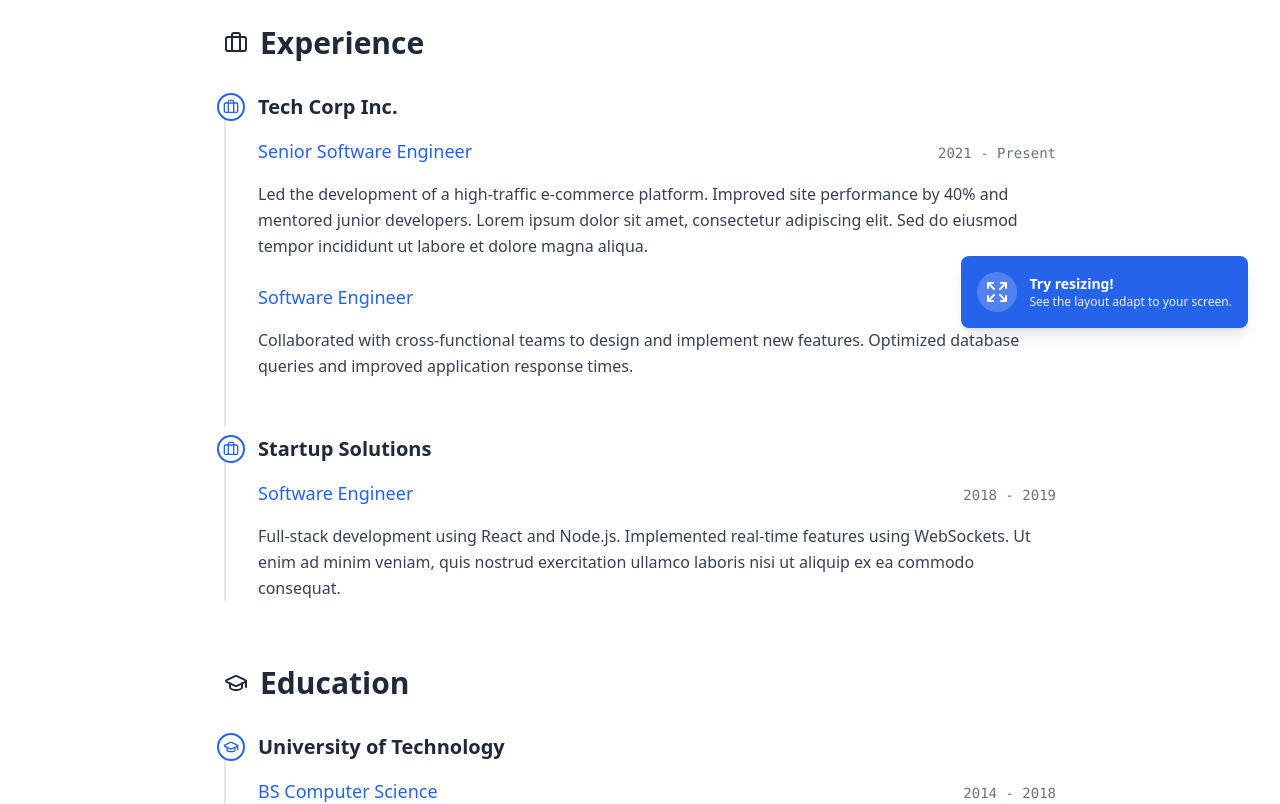
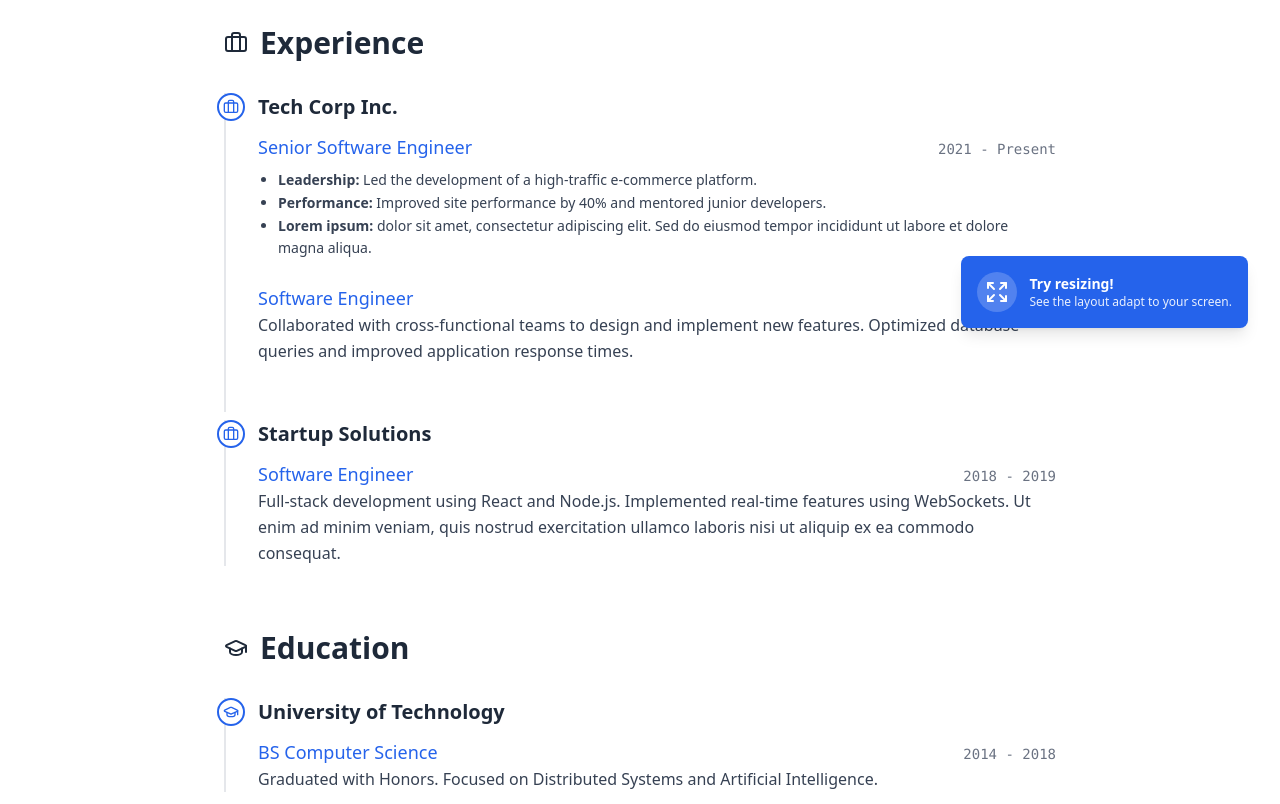
Before and after one commit to snicholasbarton/snicholasbarton.github.io, a React (Vite) app: page /#/ in a window 1280 px wide. Shown: the part 440-1244 px from the top of the page. Built offline with nearby package versions, Linux system fonts and the light colour scheme.

Commit message:
allow passing lists to subitem descriptions and improve styling

```diff
--- a/src/pages/Home.module.css
+++ b/src/pages/Home.module.css
@@ -41,11 +41,11 @@
 }
 
 .timelineSubtitle {
-  @apply text-lg font-medium text-primary mb-2;
+  @apply text-lg font-medium text-primary;
 }
 
 .timelineDescription {
-  @apply text-base;
+  @apply text-base -mt-2;
 }
 
 .skillPill {
--- a/src/pages/Home.tsx
+++ b/src/pages/Home.tsx
@@ -2,23 +2,23 @@ import { Link } from 'react-router-dom';
 import { motion } from 'framer-motion';
 import { Briefcase, GraduationCap, Code } from 'lucide-react';
 import { Section } from '../components/ui/Section';
-import { Heading, SubHeading, Paragraph } from '../components/ui/Typography';
+import { Heading, SubHeading, Paragraph, UnorderedList, ListItem} from '../components/ui/Typography';
 import { Button } from '../components/ui/Button';
 import styles from './Home.module.css';
 
 interface TimelineSubItem {
   subtitle: string;
   date: string;
-  description: string;
+  description: React.ReactNode;
 }
 
 interface TimelineItemProps {
   title: string;
   icon: React.ReactNode;
-  items: TimelineSubItem[];
+  subItems: TimelineSubItem[];
 }
 
-const TimelineItem = ({ title, icon, items }: TimelineItemProps) => {
+const TimelineItem = ({ title, icon, subItems }: TimelineItemProps) => {
   return (
     <motion.div
       initial={{ opacity: 0, x: -50 }}
@@ -33,8 +33,8 @@ const TimelineItem = ({ title, icon, items }: TimelineItemProps) => {
 
       <SubHeading className={`${styles.timelineTitle} mb-4`}>{title}</SubHeading>
 
-      <div className="space-y-6 mt-4">
-        {items.map((item, index) => (
+      <div className="space-y-6 mt-3">
+        {subItems.map((item, index) => (
           <div key={index}>
             <div className={styles.timelineHeader}>
               <div className={styles.timelineSubtitle}>{item.subtitle}</div>
@@ -62,6 +62,11 @@ const SkillPill = ({ skill }: { skill: string }) => (
 );
 
 export const Home = () => {
+  const sseFillerDescription = (<UnorderedList>
+    <ListItem><b>Leadership:</b> Led the development of a high-traffic e-commerce platform.</ListItem>
+    <ListItem><b>Performance:</b> Improved site performance by 40% and mentored junior developers.</ListItem>
+    <ListItem><b>Lorem ipsum:</b> dolor sit amet, consectetur adipiscing elit. Sed do eiusmod tempor incididunt ut labore et dolore magna aliqua.</ListItem>
+  </UnorderedList>)
   return (
     <Section>
       {/* Hero Section */}
@@ -102,11 +107,11 @@ export const Home = () => {
             <TimelineItem
               title="Tech Corp Inc."
               icon={<Briefcase size={16} />}
-              items={[
+              subItems={[
                 {
                   subtitle: "Senior Software Engineer",
                   date: "2021 - Present",
-                  description: "Led the development of a high-traffic e-commerce platform. Improved site performance by 40% and mentored junior developers. Lorem ipsum dolor sit amet, consectetur adipiscing elit. Sed do eiusmod tempor incididunt ut labore et dolore magna aliqua."
+                  description: sseFillerDescription
                 },
                 {
                   subtitle: "Software Engineer",
@@ -118,7 +123,7 @@ export const Home = () => {
             <TimelineItem
               title="Startup Solutions"
               icon={<Briefcase size={16} />}
-              items={[
+              subItems={[
                 {
                   subtitle: "Software Engineer",
                   date: "2018 - 2019",
@@ -137,7 +142,7 @@ export const Home = () => {
             <TimelineItem
               title="University of Technology"
               icon={<GraduationCap size={16} />}
-              items={[
+              subItems={[
                 {
                   subtitle: "BS Computer Science",
                   date: "2014 - 2018",
```
